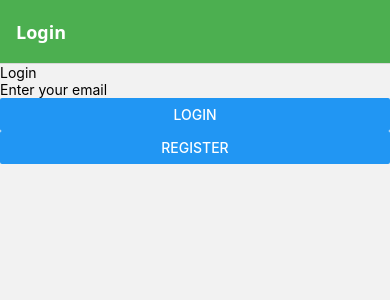
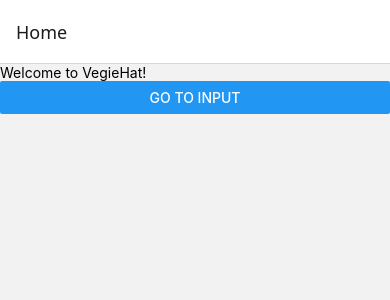
Before and after one commit to ashikeelahi3/VegieHat, a React Native app: screen / in a window 390 px wide. Shown: the top 300 px of the page. Built offline with nearby package versions, Linux system fonts and the light colour scheme.

Commit message:
organized file structure

```diff
--- a/navigation/RootNavigator.tsx
+++ b/navigation/RootNavigator.tsx
@@ -1,73 +1,19 @@
+// File: navigation/RootNavigator.tsx
 import React from "react";
 import { createNativeStackNavigator } from "@react-navigation/native-stack";
 import { NavigationContainer } from "@react-navigation/native";
 import HomeScreen from "../screens/HomeScreen";
-import InputScreen from "../screens/InputScreen";
-import AnalysisScreen from "../screens/AnalysisScreen";
-import ProfileScreen from "../screens/ProfileScreen";
 import LoginScreen from "../screens/AuthScreens/LoginScreen";
-import RegisterScreen from "../screens/AuthScreens/RegisterScreen";
-import { useAuth } from "../context/AuthProvider";
 
 const Stack = createNativeStackNavigator();
 
-const RootNavigator = () => {
-  const { user } = useAuth(); // Access authentication state
-
-  return (
-    <NavigationContainer>
-      <Stack.Navigator
-        initialRouteName={user ? "Home" : "Login"}
-        screenOptions={{
-          headerStyle: { backgroundColor: "#4CAF50" },
-          headerTintColor: "#fff",
-          headerTitleStyle: { fontWeight: "bold" },
-        }}
-      >
-        {/* Authentication Screens */}
-        {!user && (
-          <>
-            <Stack.Screen
-              name="Login"
-              component={LoginScreen}
-              options={{ title: "Login" }}
-            />
-            <Stack.Screen
-              name="Register"
-              component={RegisterScreen}
-              options={{ title: "Register" }}
-            />
-          </>
-        )}
-
-        {/* Protected Screens */}
-        {user && (
-          <>
-            <Stack.Screen
-              name="Home"
-              component={HomeScreen}
-              options={{ title: "Welcome to VegieHat" }}
-            />
-            <Stack.Screen
-              name="Input"
-              component={InputScreen}
-              options={{ title: "Input Prices" }}
-            />
-            <Stack.Screen
-              name="Analysis"
-              component={AnalysisScreen}
-              options={{ title: "Data Analysis" }}
-            />
-            <Stack.Screen
-              name="Profile"
-              component={ProfileScreen}
-              options={{ title: "Profile" }}
-            />
-          </>
-        )}
-      </Stack.Navigator>
-    </NavigationContainer>
-  );
-};
+const RootNavigator = () => (
+  <NavigationContainer>
+    <Stack.Navigator initialRouteName="Home">
+      <Stack.Screen name="Home" component={HomeScreen} />
+      <Stack.Screen name="Login" component={LoginScreen} />
+    </Stack.Navigator>
+  </NavigationContainer>
+);
 
 export default RootNavigator;
--- a/tailwind.config.js
+++ b/tailwind.config.js
@@ -1,7 +1,7 @@
 /** @type {import('tailwindcss').Config} */
 module.exports = {
   // NOTE: Update this to include the paths to all of your component files.
-  content: ["./app/**/*.{js,jsx,ts,tsx}"],
+  content: ["./App.tsx", "./screens/**/*.{ts,tsx}", "./components/**/*.{ts,tsx}"],
   presets: [require("nativewind/preset")],
   theme: {
     extend: {},
```
Also changed, not shown: components/Button.tsx (+11 -0 lines).
